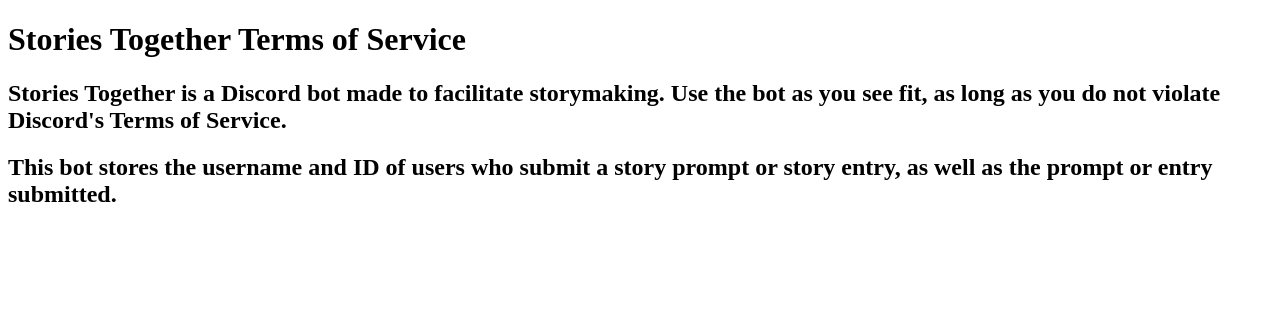
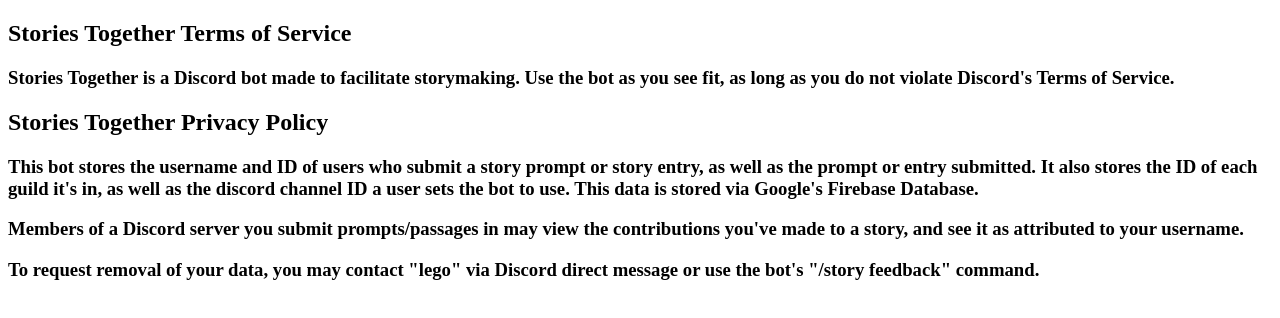
Before and after one commit to Lego-RL/stories-together-site, a plain HTML site: page index.html in a window 1280 px wide. Drawn offline with Linux system fonts and the light colour scheme.

Commit message:
add privacy policy

```diff
--- a/index.html
+++ b/index.html
@@ -2,14 +2,18 @@
 <html>
 
   <head>
-    <title>Stories Together TOS</title>
+    <title>Stories Together TOS & Privacy Policy</title>
   </head>
 
 
   <body>
-    <h1>Stories Together Terms of Service</h1>
-    <h2>Stories Together is a Discord bot made to facilitate storymaking. Use the bot as you see fit, as long as you do not violate Discord's Terms of Service.</h2>
-    <h2>This bot stores the username and ID of users who submit a story prompt or story entry, as well as the prompt or entry submitted.</h2>
+    <h2>Stories Together Terms of Service</h2>
+    <h3>Stories Together is a Discord bot made to facilitate storymaking. Use the bot as you see fit, as long as you do not violate Discord's Terms of Service.</h3>
+
+    <h2>Stories Together Privacy Policy</h2>
+    <h3>This bot stores the username and ID of users who submit a story prompt or story entry, as well as the prompt or entry submitted. It also stores the ID of each guild it's in, as well as the discord channel ID a user sets the bot to use. This data is stored via Google's Firebase Database.</h3>
+    <h3>Members of a Discord server you submit prompts/passages in may view the contributions you've made to a story, and see it as attributed to your username.</h3>
+    <h3>To request removal of your data, you may contact "lego" via Discord direct message or use the bot's "/story feedback" command.</h3>
   </body>
 
 </html>
```
